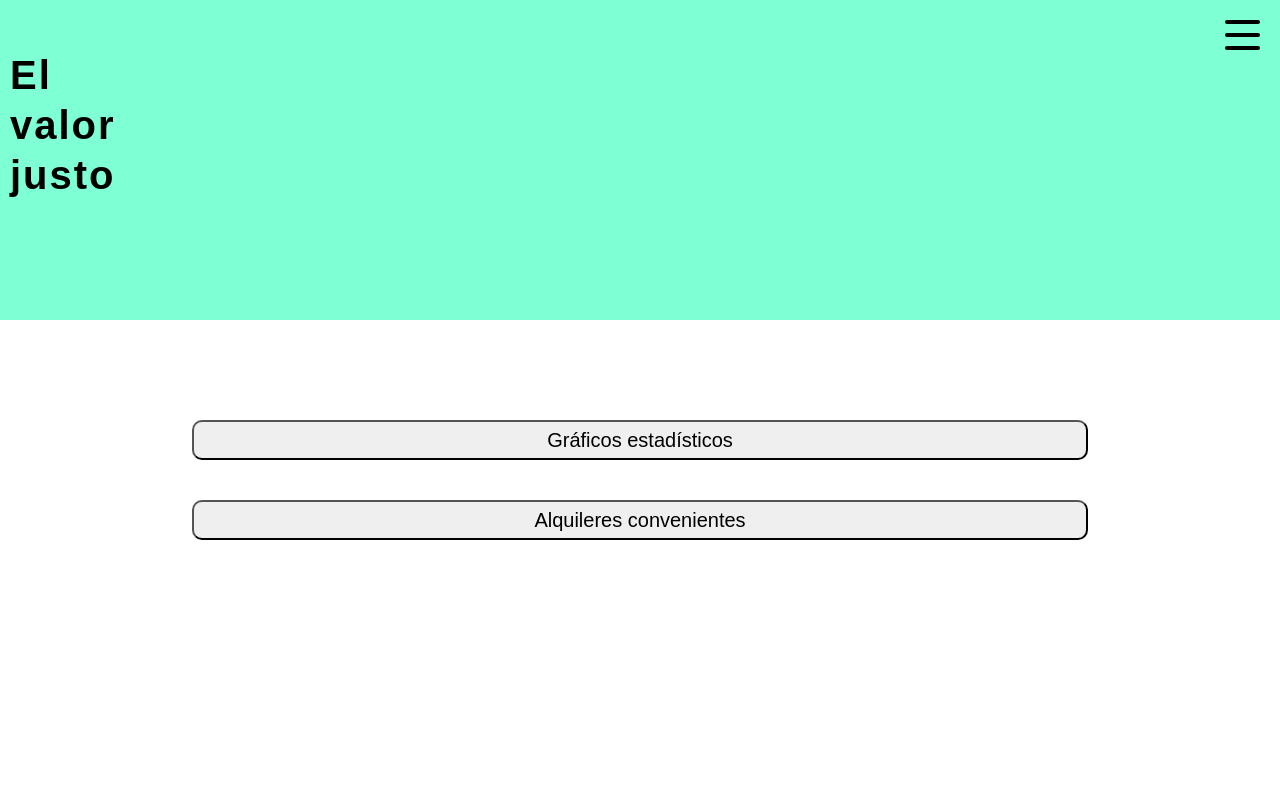
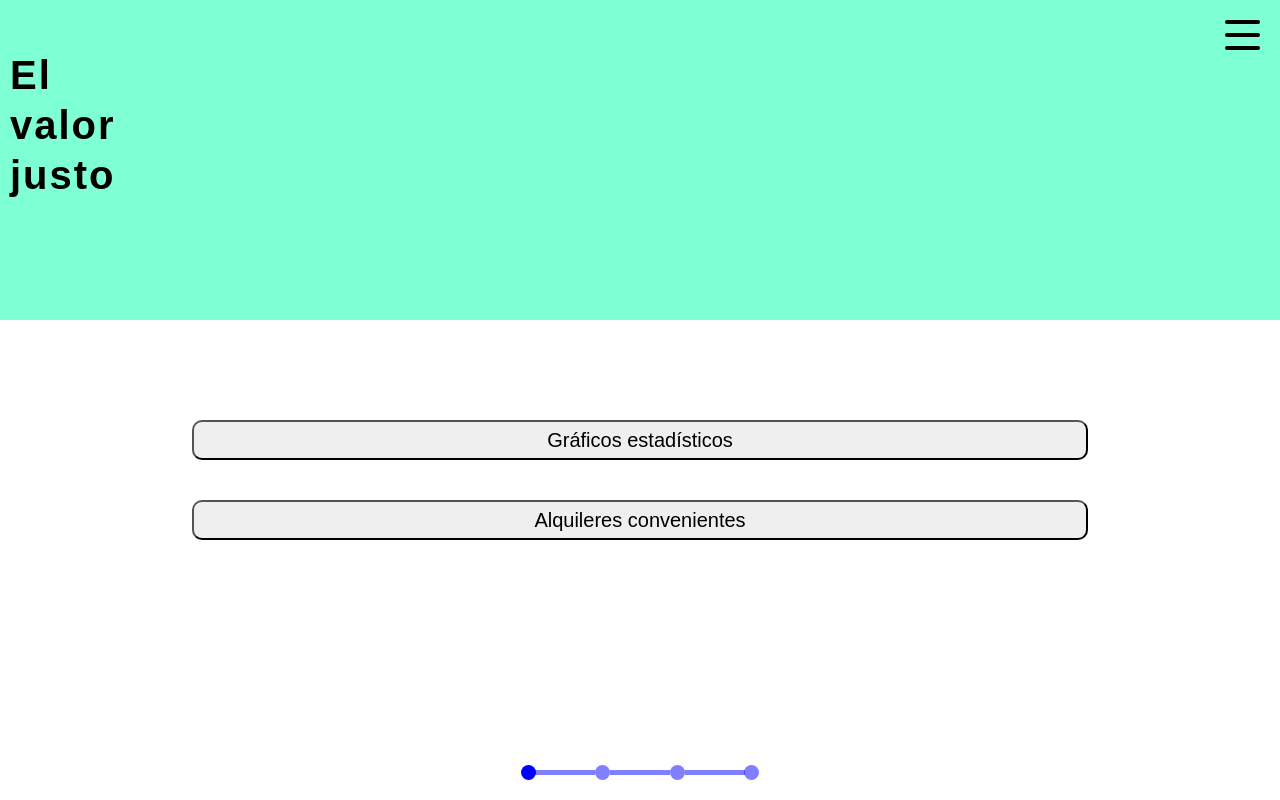
Before and after one commit to MarcosMartilotta/fairPrice, a React (Vite) app: page / in a window 1280 px wide. Built offline with nearby package versions, Linux system fonts and the light colour scheme.

Commit message:
Agregué barra de paginación a la sección de alquileres convenientes

```diff
--- /dev/null
+++ b/src/components/PaginationBar.jsx
@@ -0,0 +1,53 @@
+import { useContext } from "react";
+import NavigateContext from "../context/navigateContext";
+import { StyledPaginationBar } from "../styled-components/styledPaginationBar";
+
+const PaginationBar = () => {
+  const { route } = useContext(NavigateContext);
+
+  return (
+    <StyledPaginationBar>
+      <div className="circle"></div>
+
+      {route === "/questionnarie/ambients" ||
+      route === "/questionnarie/type" ||
+      route === "/questionnarie/budget" ? (
+        <>
+          <div className="union one pinted-line"></div>
+          <div className="circle one pinted-ball"></div>
+        </>
+      ) : (
+        <>
+          <div className="union one"></div>
+          <div className="circle one"></div>
+        </>
+      )}
+
+      {route === "/questionnarie/type" || route === "/questionnarie/budget" ? (
+        <>
+          <div className="union two pinted-line"></div>
+          <div className="circle two pinted-ball"></div>
+        </>
+      ) : (
+        <>
+          <div className="union two"></div>
+          <div className="circle two"></div>
+        </>
+      )}
+
+      {route === "/questionnarie/budget" ? (
+        <>
+          <div className="union three pinted-line"></div>
+          <div className="circle three pinted-ball"></div>
+        </>
+      ) : (
+        <>
+          <div className="union three"></div>
+          <div className="circle three"></div>
+        </>
+      )}
+    </StyledPaginationBar>
+  );
+};
+
+export default PaginationBar;
--- a/src/containers/Layout.jsx
+++ b/src/containers/Layout.jsx
@@ -1,13 +1,14 @@
 import { Outlet } from "react-router";
 import NavBar from "../components/NavBar";
+import PaginationBar from "../components/PaginationBar";
 import { NavigateProvider } from "../context/navigateContext";
-
 export const Layout = () => {
   return (
     <NavigateProvider>
       <main>
         <NavBar />
         <Outlet />
+        <PaginationBar />
       </main>
     </NavigateProvider>
   );
--- a/src/styled-components/styledNavbar.js
+++ b/src/styled-components/styledNavbar.js
@@ -32,6 +32,10 @@ export const NavStyled = styled.nav`
     align-items: center;
     justify-content: space-evenly;
     li {
+      padding: 2rem 4rem 2rem 4rem;
+
+      height: 4rem;
+
       text-align: center;
     }
     li:hover {
--- /dev/null
+++ b/src/styled-components/styledPaginationBar.js
@@ -0,0 +1,40 @@
+import styled from "styled-components";
+
+export const StyledPaginationBar = styled.div`
+  position: absolute;
+  bottom: 2rem;
+  width: 100%;
+  display: flex;
+  align-items: center;
+  justify-content: center;
+
+  .circle {
+    width: 1.5rem;
+    height: 1.5rem;
+    border-radius: 50%;
+    background-color: blue;
+    margin: -0.02rem;
+  }
+
+  .union {
+    width: 6rem;
+    height: 0.5rem;
+    background-color: blue;
+    opacity: 0.5;
+  }
+
+  .one,
+  .two,
+  .three {
+    opacity: 0.5;
+  }
+
+  .pinted-ball {
+    transition: 0.2s cubic-bezier(0.55, 0.055, 0.675, 0.19);
+    opacity: 1;
+  }
+  .pinted-line {
+    transition: 0.3s cubic-bezier(0.55, 0.055, 0.675, 0.19);
+    opacity: 1;
+  }
+`;
```
